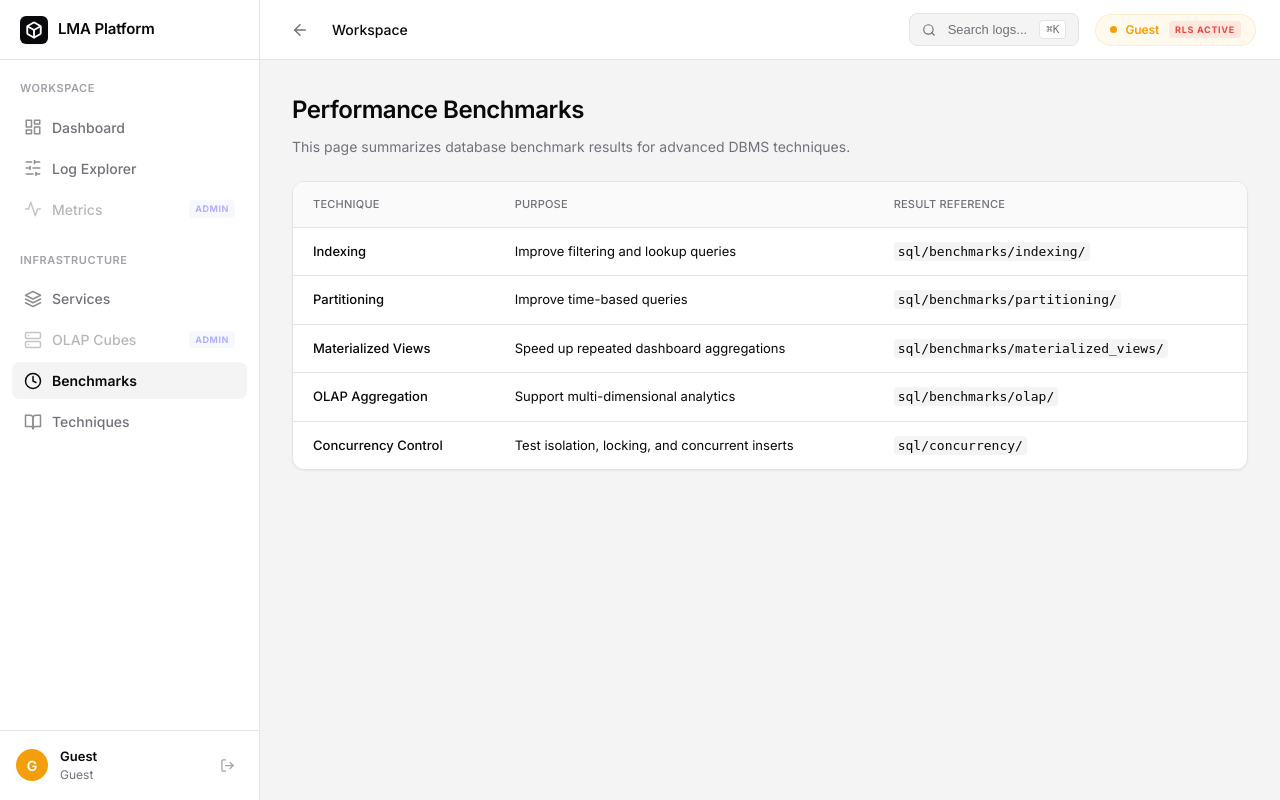
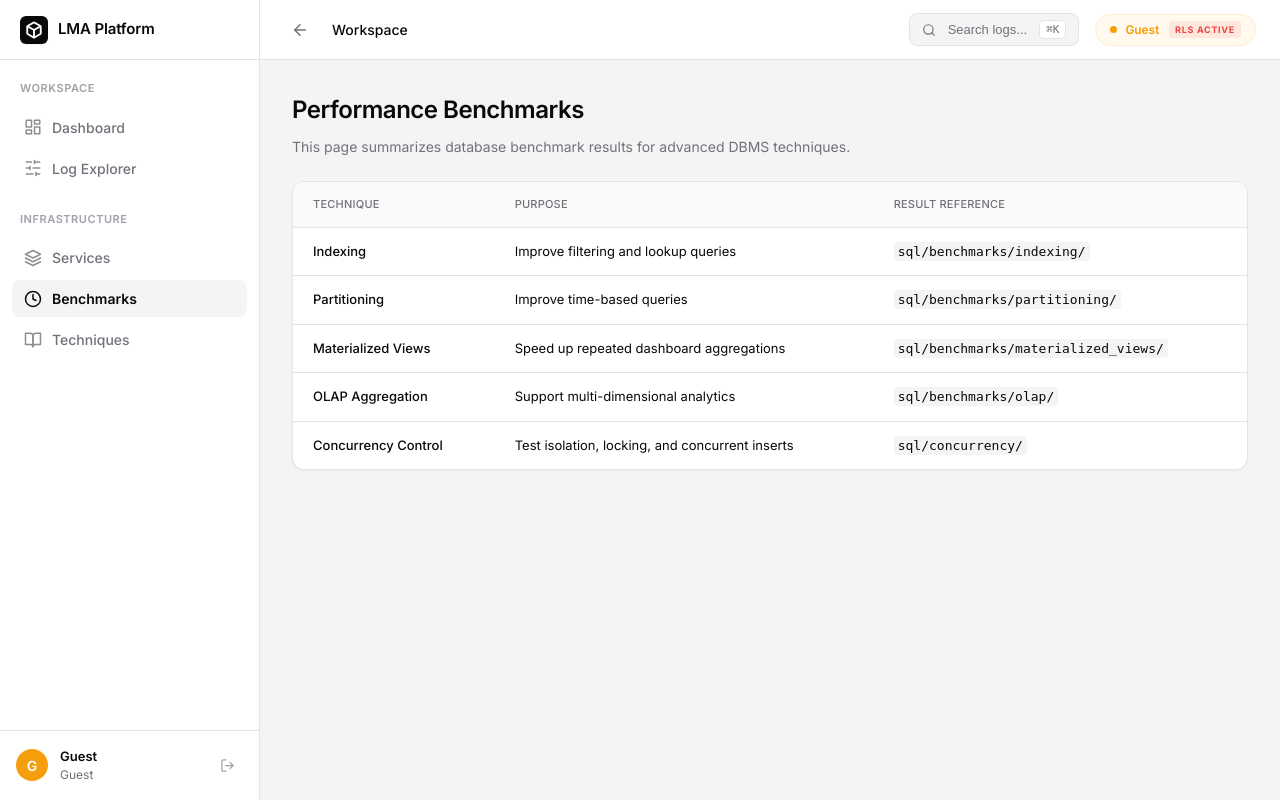
Before and after one commit to Hassan-Sajjad72/log-management-analytics-system, a Flask app: page /benchmarks in a window 1280 px wide. Run offline with Flask 3, Linux system fonts and the light colour scheme; some libraries are stand-ins or nearby versions.

Commit message:
fix: completely hide admin-only nav items (Metrics, OLAP) from non-admin users

```diff
--- a/backend/templates/base.html
+++ b/backend/templates/base.html
@@ -37,12 +37,6 @@
                         <svg viewBox="0 0 24 24" fill="none" stroke="currentColor" stroke-width="2" stroke-linecap="round" stroke-linejoin="round"><polyline points="22 12 18 12 15 21 9 3 6 12 2 12"></polyline></svg>
                         Metrics
                     </a>
-                    {% else %}
-                    <a class="nav-item nav-item-locked" href="/analytics" title="Admin only">
-                        <svg viewBox="0 0 24 24" fill="none" stroke="currentColor" stroke-width="2" stroke-linecap="round" stroke-linejoin="round"><polyline points="22 12 18 12 15 21 9 3 6 12 2 12"></polyline></svg>
-                        Metrics
-                        <span class="nav-lock-badge">Admin</span>
-                    </a>
                     {% endif %}
                 </div>
 
@@ -56,12 +50,6 @@
                     <a class="nav-item {% if p.startswith('/analytics/olap') %}active{% endif %}" href="/analytics/olap">
                         <svg viewBox="0 0 24 24" fill="none" stroke="currentColor" stroke-width="2" stroke-linecap="round" stroke-linejoin="round"><rect x="2" y="2" width="20" height="8" rx="2" ry="2"></rect><rect x="2" y="14" width="20" height="8" rx="2" ry="2"></rect><line x1="6" y1="6" x2="6.01" y2="6"></line><line x1="6" y1="18" x2="6.01" y2="18"></line></svg>
                         OLAP Cubes
-                    </a>
-                    {% else %}
-                    <a class="nav-item nav-item-locked" href="/analytics/olap" title="Admin only">
-                        <svg viewBox="0 0 24 24" fill="none" stroke="currentColor" stroke-width="2" stroke-linecap="round" stroke-linejoin="round"><rect x="2" y="2" width="20" height="8" rx="2" ry="2"></rect><rect x="2" y="14" width="20" height="8" rx="2" ry="2"></rect><line x1="6" y1="6" x2="6.01" y2="6"></line><line x1="6" y1="18" x2="6.01" y2="18"></line></svg>
-                        OLAP Cubes
-                        <span class="nav-lock-badge">Admin</span>
                     </a>
                     {% endif %}
                     <a class="nav-item {% if p.startswith('/benchmarks') %}active{% endif %}" href="/benchmarks">
```
